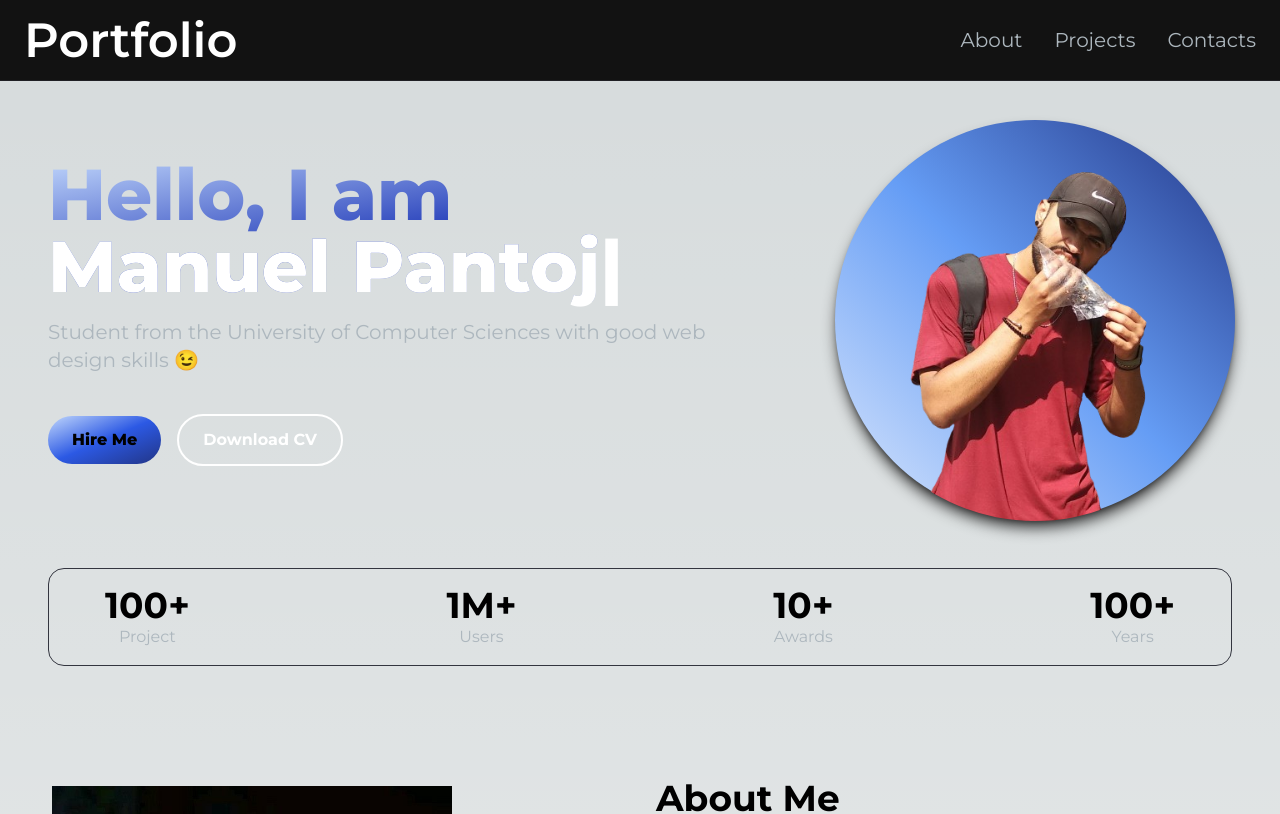
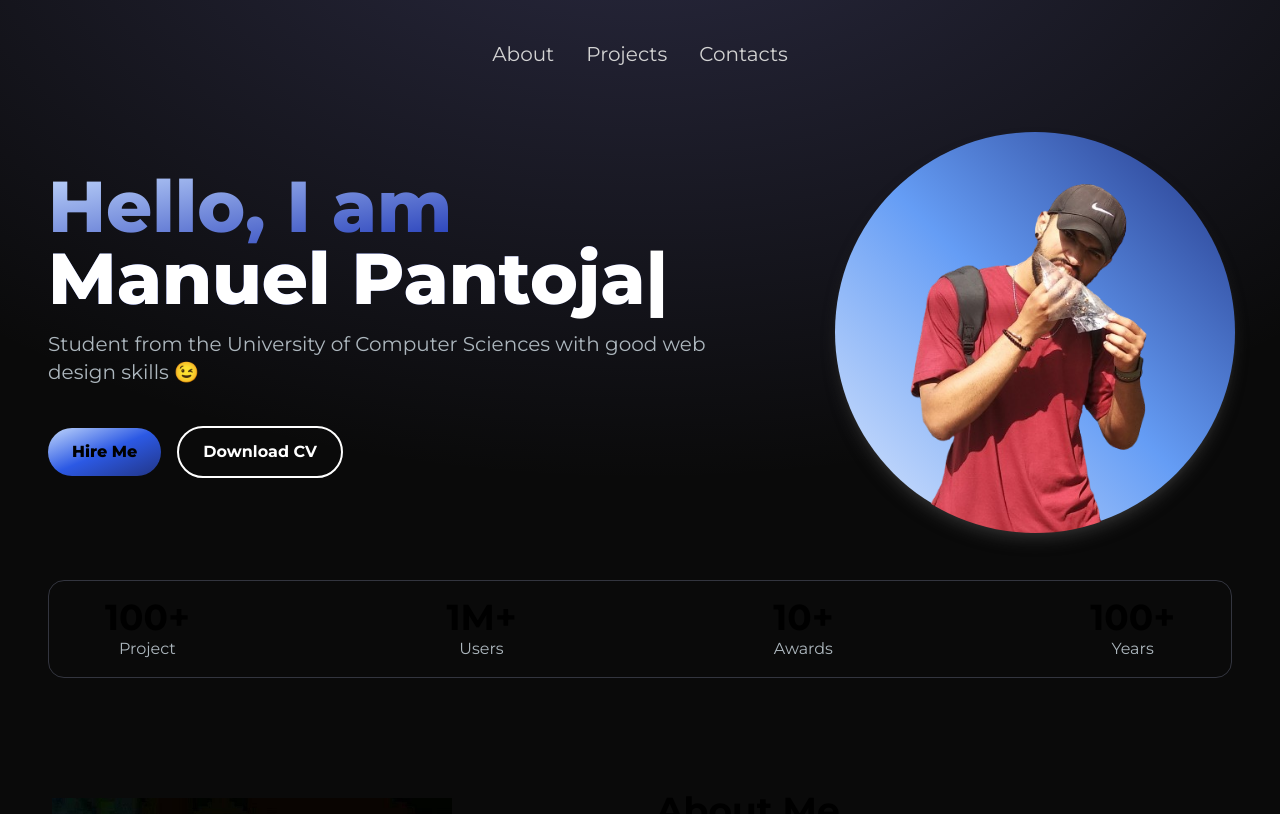
Before and after one commit to manuxdev/personal-portfolio, a Next.js app: page / in a window 1280 px wide. Shown: the top 814 px of the page. Built offline with nearby package versions, Linux system fonts and the light colour scheme.

Commit message:
navbar && card fix

```diff
--- a/src/app/components/Footer.jsx
+++ b/src/app/components/Footer.jsx
@@ -1,11 +1,14 @@
+import Link from "next/link";
 import React from "react";
 
 const Footer = () => {
   return (
     <footer className="footer border-t border-t-[#33353F]  ">
       <div className=" p-6 flex justify-between">
-        <span>Manuxdev</span>
-        <p className="text-slate-500">All rights reserved</p>
+        <Link href="/">
+          <span>Manuxdev</span>
+        </Link>
+        <p className="text-slate-500"></p>
       </div>
     </footer>
   );
--- a/src/app/components/NavLink.jsx
+++ b/src/app/components/NavLink.jsx
@@ -6,7 +6,10 @@ const NavLink = ({ href, title }) => {
     <Link
       onClick={HandleScroll}
       href={href}
-      className="block py-2 pl-3 pr-4 text-[#ADB7BE] sm:text-xl rounder md:p-0 hover:text-white focus:text-white"
+      className="
+      block py-2 pl-3 pr-4 sm:text-xl rounder text-[#d3d3d3] md:p-0
+      hover:text-transparent hover:bg-clip-text hover:bg-gradient-to-br hover:from-governor-bay-200 hover:via-governor-bay-200 hover:to-governor-bay-800
+      transition"
     >
       {title}
     </Link>
--- a/src/app/components/Navbar.jsx
+++ b/src/app/components/Navbar.jsx
@@ -1,5 +1,4 @@
 "use client";
-import Link from "next/link";
 import React, { useState } from "react";
 import NavLink from "./NavLink";
 import { Bars3Icon, XMarkIcon } from "@heroicons/react/24/solid";
@@ -28,14 +27,8 @@ const Navbar = () => {
   };
 
   return (
-    <nav className="fixed w-full border-b border-[#1f2024] top-0 lef-0 right-0 z-10 bg-[#121212] ">
-      <div className="flex container lg:py-4 flex-wrap items-center justify-between mx-auto py-4 px-6">
-        <Link
-          href={"/"}
-          className="text-2xl md:text-5xl text-white font-semibold"
-        >
-          Portfolio
-        </Link>
+    <nav className="w-full top-0 lef-0 right-0 mt-10">
+      <div className="flex container  flex-wrap items-center md:justify-center justify-end mx-auto px-6">
         <div className="mobile-menu block md:hidden">
           {navbarOpen ? (
             <button
--- a/src/app/components/ProjectsCard.jsx
+++ b/src/app/components/ProjectsCard.jsx
@@ -1,4 +1,3 @@
-import { CodeBracketIcon, EyeIcon } from "@heroicons/react/24/outline";
 import Link from "next/link";
 import Image from "next/image";
 import { AnimatePresence, motion } from "framer-motion";
--- a/src/app/components/ProjectsSection.jsx
+++ b/src/app/components/ProjectsSection.jsx
@@ -98,7 +98,7 @@ const ProjectsSection = () => {
   );
 
   const cardVariants = {
-    initial: { y: 50, opacity: 0 },
+    initial: { y: 80, opacity: 0 },
     animate: { y: 0, opacity: 1 },
   };
 
@@ -125,14 +125,15 @@ const ProjectsSection = () => {
         />
       </div>
       <ul ref={ref} className="grid md:grid-cols-3 gap-8 md:gap-12">
-        {filteredProjects.map((t, index) => (
-          <AnimatePresence key={index}>
+        <AnimatePresence>
+          {filteredProjects.map((t, index) => (
             <motion.li
+              key={t.id}
               variants={cardVariants}
               initial="initial"
               animate={isInView ? "animate" : "initial"}
-              exit={{ width: 500 }}
-              transition={{ duration: 0.4, delay: index * 0.2 }}
+              exit={{ y: 50, opacity: 0 }}
+              transition={{ duration: 0.2, delay: index * 0.2 }}
             >
               <ProjectsCard
                 key={t.id}
@@ -146,8 +147,8 @@ const ProjectsSection = () => {
                 technologies={t.technologies}
               />
             </motion.li>
-          </AnimatePresence>
-        ))}
+          ))}
+        </AnimatePresence>
       </ul>
     </section>
   );
--- a/src/app/globals.css
+++ b/src/app/globals.css
@@ -21,10 +21,5 @@
 
 body {
   color: rgb(var(--foreground-rgb));
-  background: linear-gradient(
-      to bottom,
-      transparent,
-      rgb(var(--background-end-rgb))
-    )
-    rgb(var(--background-start-rgb));
+  background:#0A0A0A
 }
--- a/src/app/layout.js
+++ b/src/app/layout.js
@@ -1,6 +1,7 @@
 import { Inter, Montserrat } from "next/font/google";
 import "./globals.css";
 import Footer from "./components/Footer";
+import Navbar from "./components/Navbar";
 // import ViewTransition from "./utils/viewTransition";
 
 const montserrat = Montserrat({ subsets: ["latin"] });
@@ -9,6 +10,10 @@ export default function RootLayout({ children }) {
   return (
     <html lang="en">
       <body className={montserrat.className}>
+        <div className="absolute top-0 z-[-2] h-screen w-[100%] bg-neutral-950 bg-[radial-gradient(ellipse_80%_80%_at_50%_-20%,rgba(120,119,198,0.3),rgba(255,255,255,0))]"></div>
+
+        <Navbar />
+
         <main className="flex flex-col min-h-screen ">
           {/* <ViewTransition /> */}
           {children}
--- a/src/app/page.js
+++ b/src/app/page.js
@@ -13,8 +13,7 @@ export const metadata = {
 
 export default function Home() {
   return (
-    <div className="container mx-auto mt-24 md:px-12 px-6 py-2">
-      <Navbar />
+    <div className="container mx-auto mt-10 md:px-12 px-6 py-2">
       <HeroSection />
       <Achivement />
       <AboutSecction />
```
